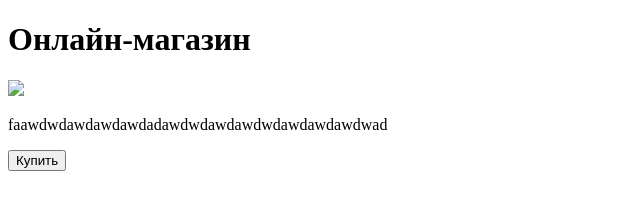
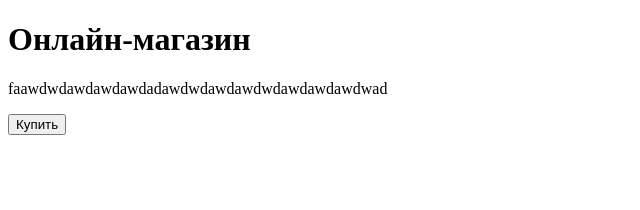
Before and after one commit to Jouers/website, a plain HTML site: page website.html in a window 1280 px wide. Shown: the whole page, without its empty margins (0-640 px from the left). Drawn offline with Linux system fonts and the light colour scheme.

Commit message:
Add files via upload

```diff
--- a/website.html
+++ b/website.html
@@ -10,7 +10,6 @@
 <body>
     <div id="main">
         <h1>Онлайн-магазин</h1>
-        <img src="file///">
         <p>faawdwdawdawdawdadawdwdawdawdwdawdawdawdwad</p>
         <button id="buy">Купить</button>
     </div>
```
